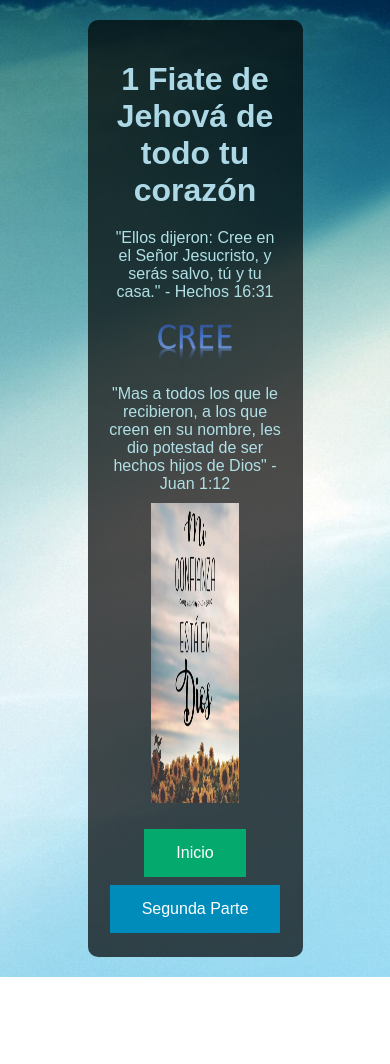
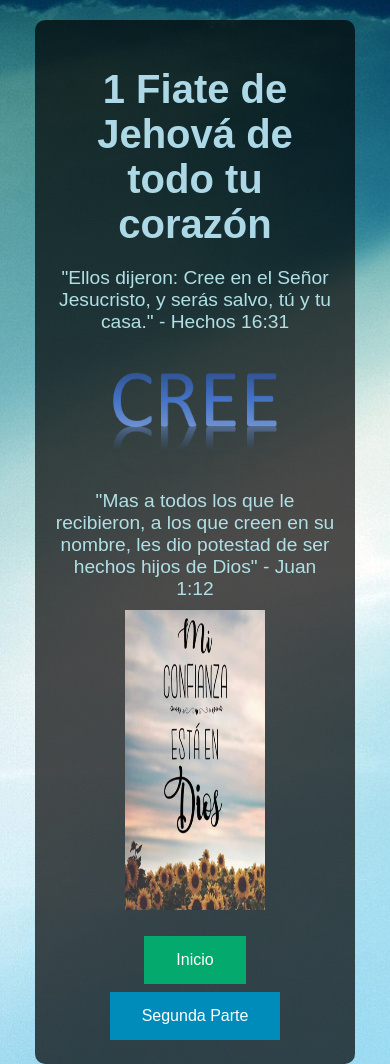
Before and after one commit to Sykzel/celula42confianzaenladireccion, a plain HTML site: page primeraparte.html in a window 390 px wide. Shown: the top 1064 px of the page. Before the commit the page ends 977 px from the top, so only its background shows below. Drawn offline with Linux system fonts and the light colour scheme.

Commit message:
Update primeraparte.html

```diff
--- a/primeraparte.html
+++ b/primeraparte.html
@@ -18,7 +18,7 @@
             background: rgba(0, 0, 0, 0.7);
             padding: 20px;
             border-radius: 10px;
-            max-width: 50%;
+            max-width: 80%;
             margin: auto;
         }
         h1 {
@@ -31,14 +31,7 @@
             margin: 10px 0;
             color: #b0e0e6;
         }
-        @media (max-width: 600px) {
-            h1 {
-                font-size: 2em;
-            }
-            p {
-                font-size: 1em;
-            }
-        }
+
         .button {
   border: none;
   color: white;
@@ -59,7 +52,7 @@
     <div class="container">
         <h1>1 Fiate de Jehová de todo tu corazón</h1>
         <p>"Ellos dijeron: Cree en el Señor Jesucristo, y serás salvo, tú y tu casa." - Hechos 16:31</p>
-        <img src="img/Imagen2.png" alt="" width="50%">
+        <img src="img/Imagen2.png" alt="" width="70%">
         <p>"Mas a todos los que le recibieron, a los que creen en su nombre, les dio potestad de ser hechos hijos de Dios" - Juan 1:12</p>
 
 
```
